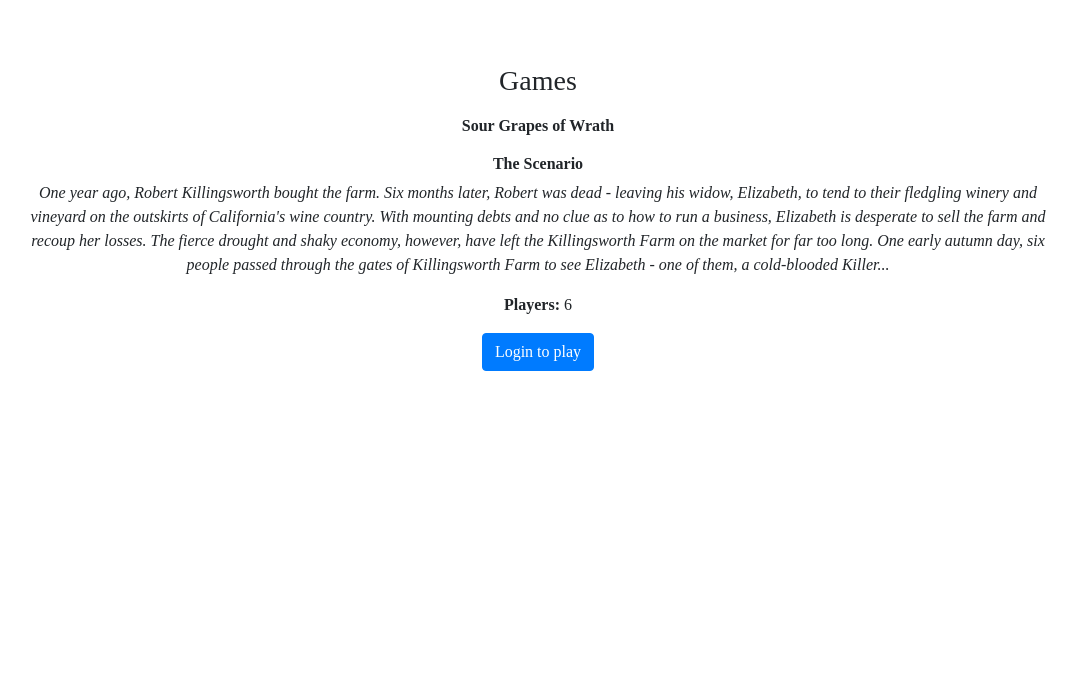
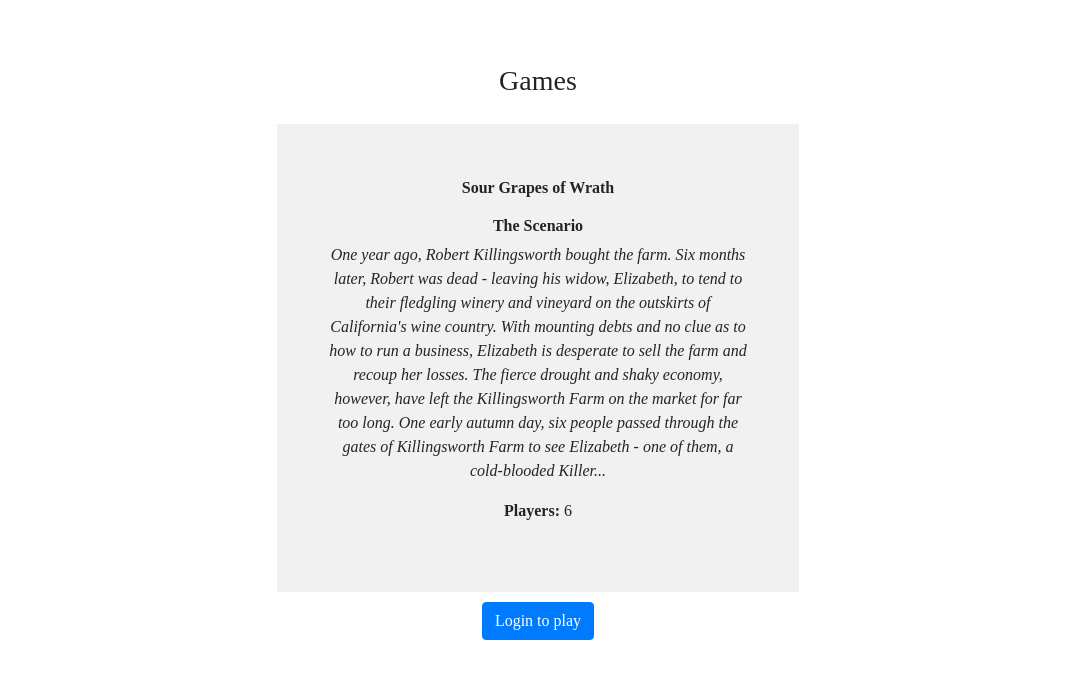
Before and after one commit to charmaine211/murdermystery, a Flask app: page /games in a window 1280 px wide. Shown: the part 76-755 px from the top of the page, without its empty margins (102-1179 px from the left). Run offline with Flask 2, Linux system fonts and the light colour scheme; data comes from the database, SQL or seed files in the repository; some libraries are stand-ins or nearby versions.

Commit message:
Added flex container

```diff
--- a/murdermystery/templates/games.html
+++ b/murdermystery/templates/games.html
@@ -8,11 +8,15 @@
 
     <p><h3>Games</h3></p>
 
+    <div class="flex-container">
         {% for game in games %}
+
+            <div>
 
                 {% if valid_account %}
 
-            <a class="btn btn-default" onclick="window.location.href='/{{ game.name|lower()|replace(' ', '-') }}'">{{ game.name }}</a>
+                    <a class="btn btn-default" onclick="window.location.href='/{{ game.name|lower()|replace(' ', '-') }}'"><b>{{ game.name }}</b></a>
+
                 {% else %}
 
                     <b >{{ game.name }}</b>
@@ -25,7 +29,11 @@
 
                 <p><b>Players:</b> {{ game.players }} </p>
 
+            </div>
+
         {% endfor %}
+
+    </div>
 
     {% if not valid_account %}
 
```
Lines whose indentation alone changed are shown as unchanged.
